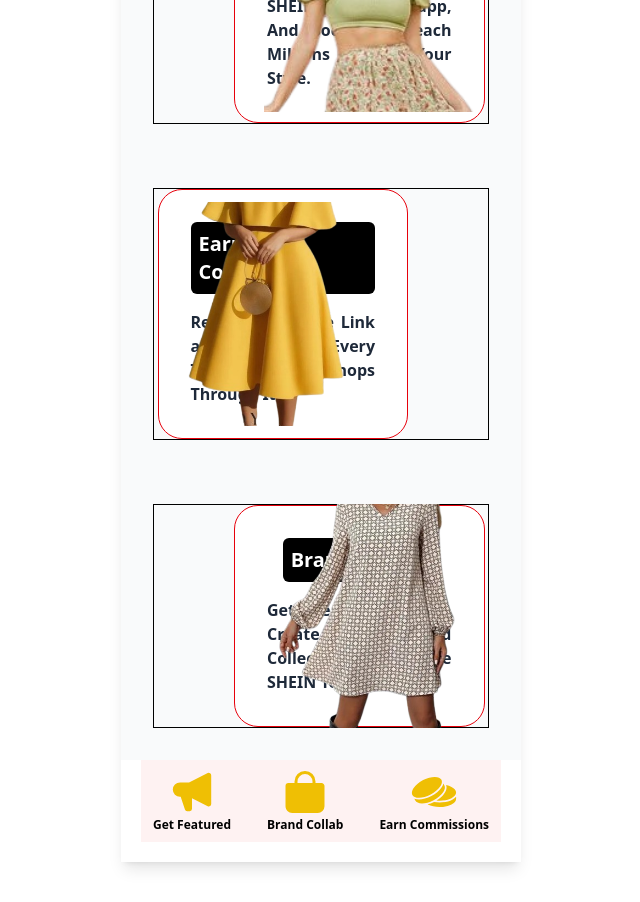
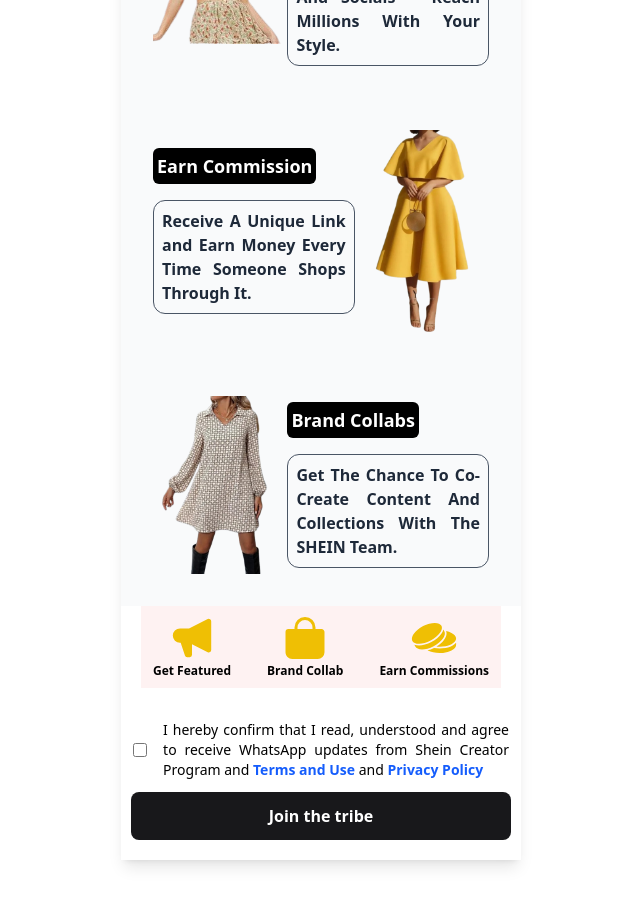
Before and after one commit to SukeshV19/assignment, a React (Vite) app: page /shein-2 in a window 1280 px wide. Shown: the part 580-1482 px from the top of the page, without its empty margins (319-959 px from the left). Built offline with nearby package versions, Linux system fonts and the light colour scheme.

Commit message:
shein-2 slide

```diff
--- a/src/slides/shein-2.jsx
+++ b/src/slides/shein-2.jsx
@@ -25,7 +25,7 @@ export default function Shein2() {
         <div className="flex items-center justify-center my-5 pb-5">
             <div className="w-[400px] shadow-lg max-w-md mx-auto bg-white font-sans">
                 <div className="w-full md:w-1/2 flex justify-center">
-                    <img src='/4.jpg' alt="..." className="rounded-lg shadow-lg object-cover h-[200px] w-[200px]"/>
+                    <img src='/4.jpg' alt="..." className="rounded-lg shadow-lg object-cover h-[200px] w-[200px]" />
                 </div>
                 <div className="p-6 text-center">
                     <h1 className="text-3xl font-bold">SHEIN<span className="text-purple-500">VERSE</span></h1>
@@ -38,16 +38,14 @@ export default function Shein2() {
                     </div>
 
                     {sections.map((item, index) => (
-                        <div  key={index} className={`flex flex-row items-center relative ${index % 2 === 1 ? 'flex-row-reverse' : ''} border`}>
-                            <div className={`relative w-3/4 ${index % 2 === 0 ? 'ml-15' : ''} bg-white p-6 md:p-8 rounded-3xl z-10 ${index % 2 === 0 ? 'md:ml-20' : 'md:mr-20'} flex flex-col items-center justify-end border border-red-600`}>
-                                <h2 className="font-bold text-xl mb-2 text-white bg-black p-2 rounded-md inline-block">{item.title}</h2>
-                                <p style={{ textAlign: "justify" }} className="text-gray-800 font-semibold text-sm md:text-base mt-2 z-20">
-                                    {item.text}
-                                </p>
+                        <div key={index} className={`${index % 2 === 0 ? 'flex-row' : 'flex-row-reverse'} w-full flex items-center relative`}>
+                            <div className="w-2/5 h-full overflow-hidden z-20">
+                                <img src={item.img} alt={item.title} className="w-full h-full object-cover" />
                             </div>
 
-                            <div className={`absolute top-1/2 -translate-y-1/2 w-40 h-40 md:w-56 md:h-56 overflow-hidden z-20  ${index % 2 === 0 ? 'left-0 md:left-auto md:right-0' : 'right-0 md:right-auto md:left-0'}`}>
-                                <img src={item.img} alt={item.title} className="w-full h-full object-cover"/>
+                            <div className="w-3/5">
+                                <h2 className="font-semibold text-lg mb-2 text-white bg-black p-1 rounded-md inline-block">{item.title}</h2>
+                                <p style={{ textAlign: "justify" }} className="text-gray-800 border rounded-xl border-gray-600 font-semibold text-sm md:text-base mt-2 z-20 p-2">{item.text}</p>
                             </div>
                         </div>
                     ))}
@@ -55,19 +53,25 @@ export default function Shein2() {
 
                 <div className="flex gap-5 items-center justify-center bg-red-50 mx-5 mb-5">
                     <div className="flex flex-col items-center justify-center p-2">
-                        <HiSpeakerphone className="text-[#EFBF04] text-5xl"/>
+                        <HiSpeakerphone className="text-[#EFBF04] text-5xl" />
                         <p className="font-semibold text-[12px]">Get Featured</p>
                     </div>
                     <div className="flex flex-col items-center justify-center p-2">
-                        <IoBag className="text-[#EFBF04] text-5xl"/>
+                        <IoBag className="text-[#EFBF04] text-5xl" />
                         <p className="font-semibold text-[12px]">Brand Collab</p>
                     </div>
                     <div className="flex flex-col items-center justify-center p-2">
-                        <GiTwoCoins className="text-[#EFBF04] text-5xl"/>
+                        <GiTwoCoins className="text-[#EFBF04] text-5xl" />
                         <p className="font-semibold text-[12px]">Earn Commissions</p>
                     </div>
                 </div>
+
+                <div className="flex gap-4 p-3 text-sm items-center" style={{ textAlign: 'justify' }}>
+                    <input type="checkbox" className="w-10 h-10 accent-black cursor-pointer" />
+                    <p>I hereby confirm that I read, understood and agree to receive WhatsApp updates from Shein Creator Program and <span className="text-blue-600 font-semibold">Terms and Use</span> and <span className="text-blue-600 font-semibold">Privacy Policy</span></p>
+                </div>
+                <a href="/shein-3" className="bg-zinc-900 text-white font-semibold w-[380px] p-3 ml-[10px] mb-5 rounded-lg flex items-center justify-center">Join the tribe</a>
             </div>
         </div>
-    );
+    )
 }
```
